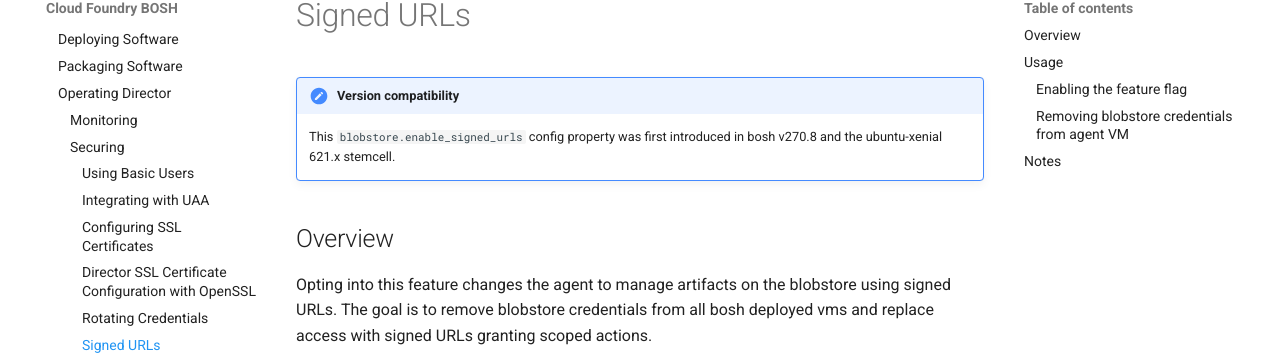
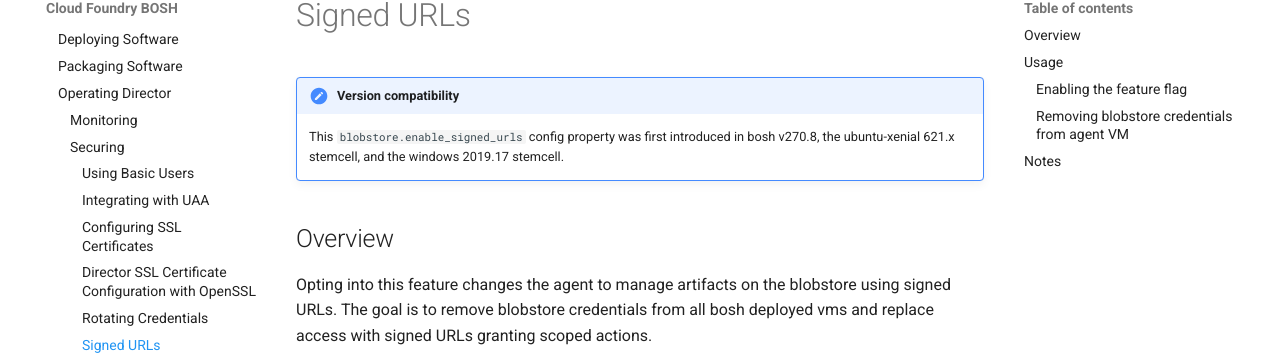
Before and after one commit to cloudfoundry/docs-bosh, an MkDocs documentation site: the page built from content/director-blobstore-signed-urls.md, in a window 1280 px wide and 900 px high. Shown: the part 151-506 px from the top of the window. Built offline with MkDocs 1.6.1 and Material for MkDocs 9.7.7, drawn with Linux system fonts in a browser that asks for light colours; old or Windows-style settings are respelled for this version of MkDocs.

Commit message:
Add windows stemcell to compatibility note
Part of the original change from https://github.com/cloudfoundry/docs-bosh/pull/723

```diff
--- a/content/director-blobstore-signed-urls.md
+++ b/content/director-blobstore-signed-urls.md
@@ -1,5 +1,5 @@
 !!! note "Version compatibility"
-    This `blobstore.enable_signed_urls` config property was first introduced in bosh v270.8 and the ubuntu-xenial 621.x stemcell.
+    This `blobstore.enable_signed_urls` config property was first introduced in bosh v270.8, the ubuntu-xenial 621.x stemcell, and the windows 2019.17 stemcell.
 
 ## Overview
 
```
